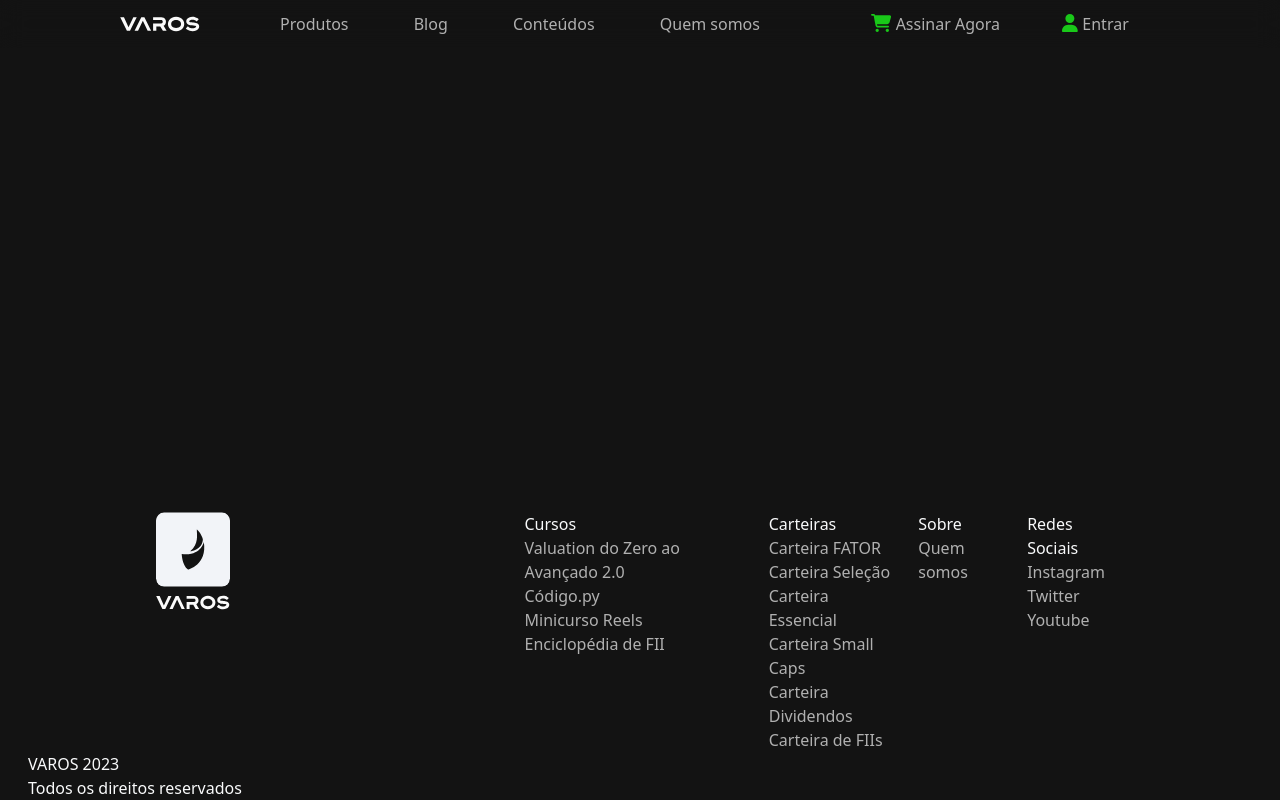
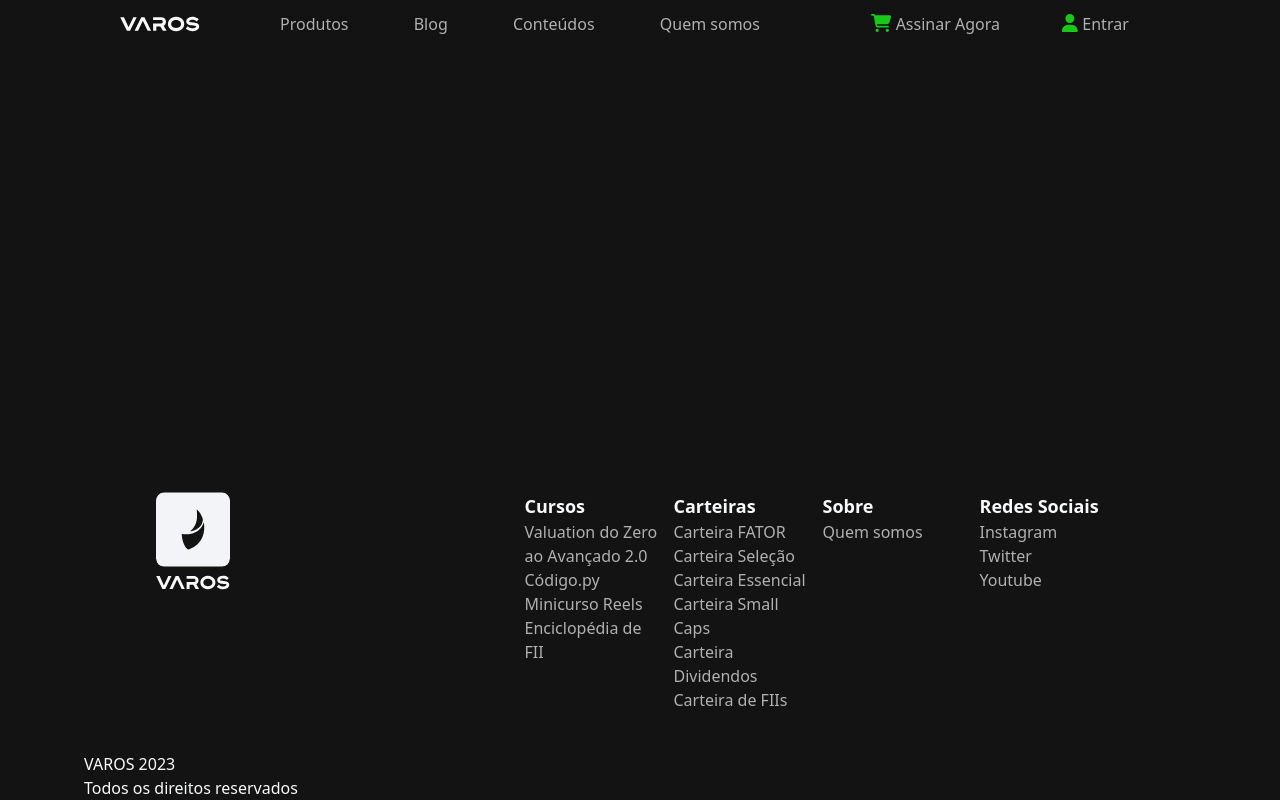
Before and after one commit to isaias-silva/varos-frontend, a Next.js app: page / in a window 1280 px wide. Built offline with nearby package versions, Linux system fonts and the light colour scheme.

Commit message:
feat: :sparkles: style footer

```diff
--- a/src/components/Footer.tsx
+++ b/src/components/Footer.tsx
@@ -4,15 +4,15 @@ import logo from "../../public/logo.svg"
 import logoTwo from "../../public/logo-2.svg"
 export default function () {
 
-    return <footer className="flex flex-col absolute bottom-0 w-full  text-gray-50 px-7">
+    return <footer className="flex flex-col absolute bottom-0 w-full  content-around justify-around text-gray-50 px-7">
         <div className="flex w-full justify-around">
             <div className=" w-1/12">
                 <Image src={logoTwo} width={74} height={74} className=" rounded-lg" alt="logo" />
                 <Image src={logo} width={74} height={13} alt="logo" className="my-2" />
             </div>
             <div className="flex w-1/2">
-                <div className=" mx-3">
-                    <h4 className=" b">Cursos</h4>
+                <div className=" mx-3 w-full">
+                    <h4 className="font-bold text-lg">Cursos</h4>
                     <ul>
                         <li>
                             <Link href={'#'} className="link">Valuation do Zero ao Avançado 2.0</Link>
@@ -31,8 +31,8 @@ export default function () {
                         </li>
                     </ul>
                 </div>
-                <div className=" mx-3">
-                    <h4 className=" b">Carteiras</h4>
+                <div className=" mx-1 w-full">
+                    <h4 className="font-bold text-lg">Carteiras</h4>
                     <ul>
                         <li>
                             <Link href={'#'} className="link">Carteira FATOR</Link>
@@ -58,8 +58,8 @@ export default function () {
                         </li>
                     </ul>
                 </div>
-                <div className=" mx-3">
-                    <h4 className=" b">Sobre</h4>
+                <div className=" mx-3 w-full">
+                    <h4 className="font-bold text-lg">Sobre</h4>
                     <ul>
                         <li>
                             <Link href={'#'} className="link">Quem somos</Link>
@@ -67,8 +67,8 @@ export default function () {
 
                     </ul>
                 </div>
-                <div className=" mx-3">
-                    <h4 className=" b">Redes Sociais</h4>
+                <div className=" mx-3 w-full">
+                    <h4 className="font-bold text-lg">Redes Sociais</h4>
                     <ul>
                         <li>
                             <Link href={'#'} className="link">Instagram</Link>
@@ -86,7 +86,7 @@ export default function () {
 
 
         </div>
-        <div>
+        <div className="w-full px-14 mt-10">
             <p>VAROS 2023</p>
             <p>Todos os direitos reservados</p>
         </div>
```
